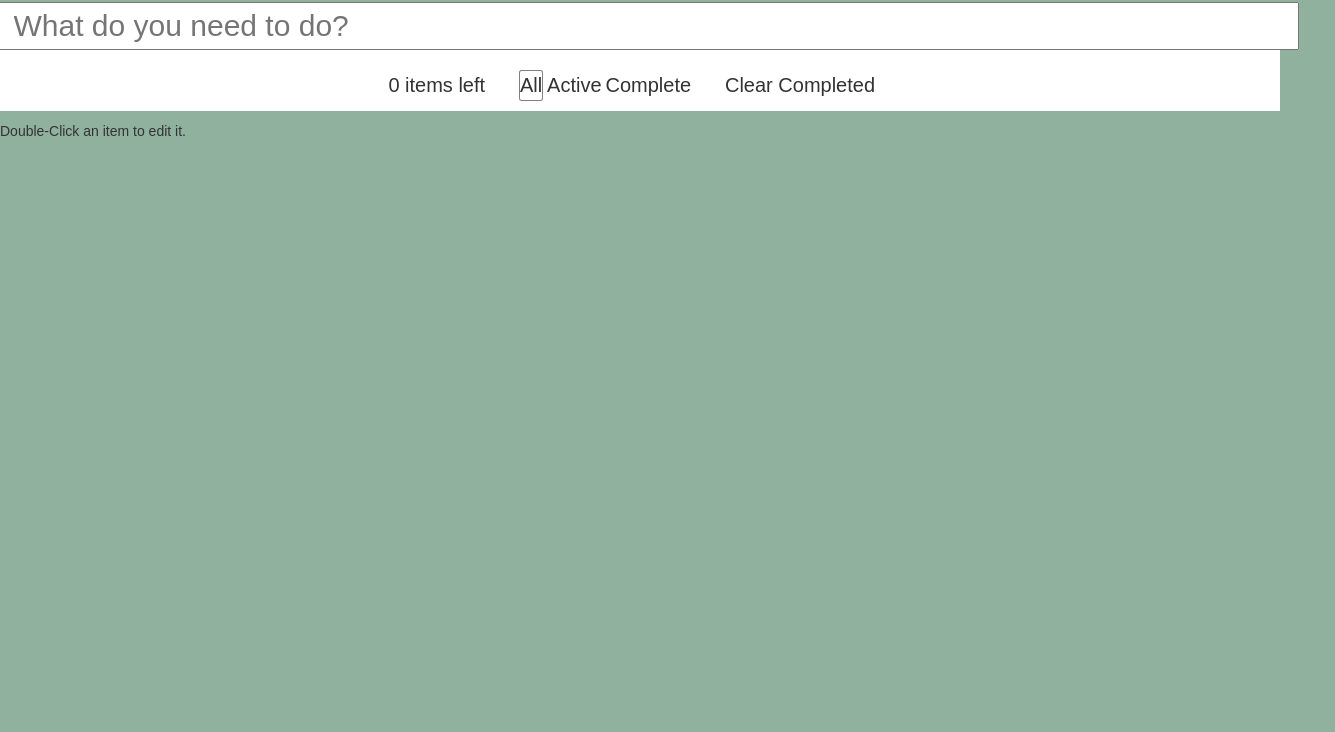
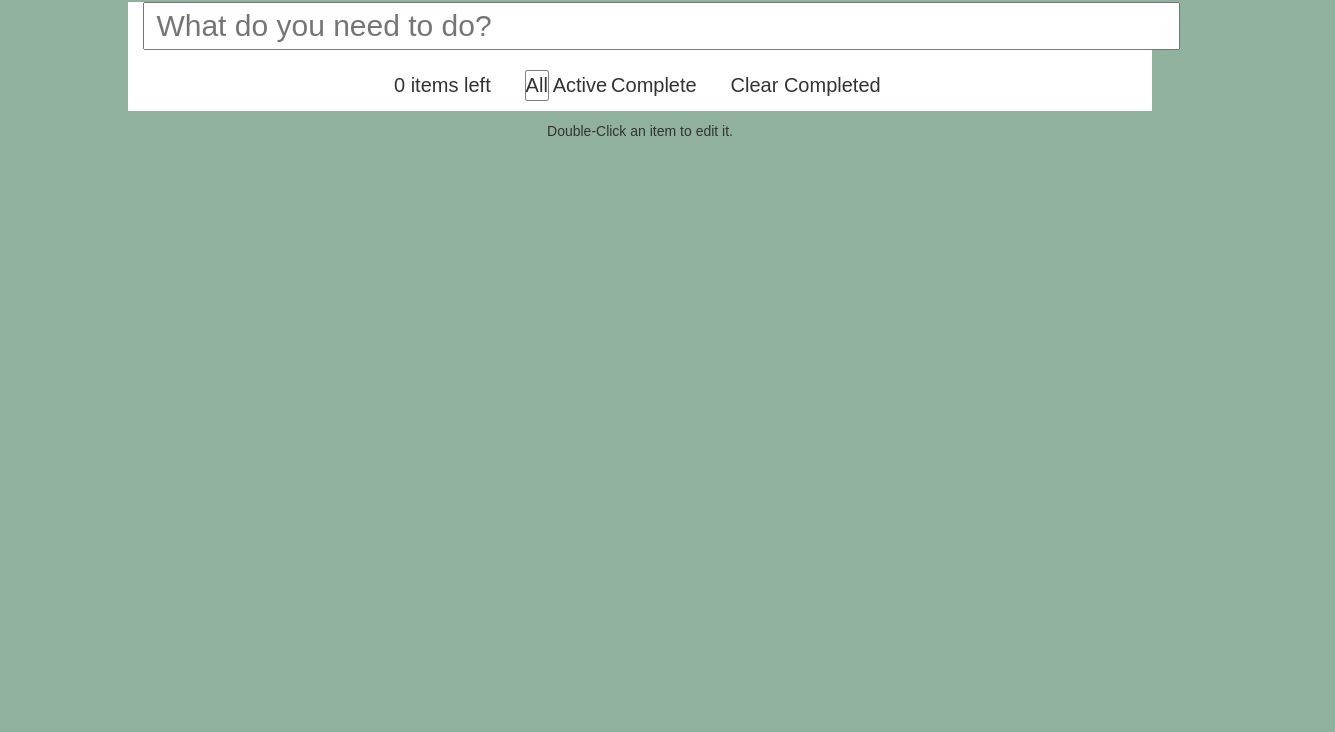
Before and after one commit to JSharpie/todo-list, a website: page index.html in a window 1280 px wide. Shown: the part 68-800 px from the top of the page, 1335 px wide, since content can reach past the window. Drawn offline with nearby package versions, Linux system fonts and the light colour scheme.

Commit message:
did some more styling

```diff
--- a/compile.css
+++ b/compile.css
@@ -29,11 +29,9 @@ header {
     bottom: 10px; }
 
 .pageContainer {
+  width: 80%;
+  margin: 0 auto;
   background-color: white; }
-
-.container, nav {
-  margin-left: 20px;
-  width: 100%; }
 
 .items {
   background-color: white; }
@@ -41,23 +39,22 @@ header {
 .addItem {
   width: 100%; }
   .addItem input {
-    width: 104%;
-    position: relative;
+    width: 91%;
     padding-left: 1%;
-    right: 36px;
     font-size: 30px; }
 
 .items {
   margin-top: 10px; }
 
 .checked {
-  background-color: black; }
+  background-color: gray; }
 
 .crossed {
-  text-decoration: line-through; }
+  text-decoration: line-through;
+  color: gray; }
 
 nav ul {
-  margin-left: 28%; }
+  margin-left: 25%; }
   nav ul li {
     display: inline-block;
     cursor: pointer;
@@ -70,6 +67,9 @@ nav ul {
   nav ul li:nth-child(5) {
     margin-left: 30px; }
 
+p {
+  text-align: center; }
+
 .bordered {
   border: 1px solid gray;
   border-radius: 10%; }
--- a/styles.scss
+++ b/styles.scss
@@ -33,11 +33,9 @@ header{
   }
 }
 .pageContainer{
+  width: 80%;
+  margin: 0 auto;
   background-color:white;
-}
-.container, nav{
-  margin-left:20px;
-  width:100%;
 }
 .items{
   background-color:white;
@@ -45,10 +43,8 @@ header{
 .addItem{
   width:100%;
   input{
-    width: 104%;
-    position: relative;
+    width: 91%;
     padding-left:1%;
-    right: 36px;
     font-size: 30px;
     }
 }
@@ -57,14 +53,15 @@ header{
   margin-top:10px;
 }
 .checked{
-  background-color:black;
+  background-color:gray;
 }
 .crossed{
   text-decoration:line-through;
+  color:gray;
 }
 nav{
   ul{
-    margin-left:28%;
+    margin-left:25%;
     li{
       display:inline-block;
       cursor:pointer;
@@ -81,6 +78,9 @@ nav{
     }
   }
 }
+p{
+  text-align:center;
+}
 .bordered{
   border:1px solid gray;
   border-radius:10%;
```
